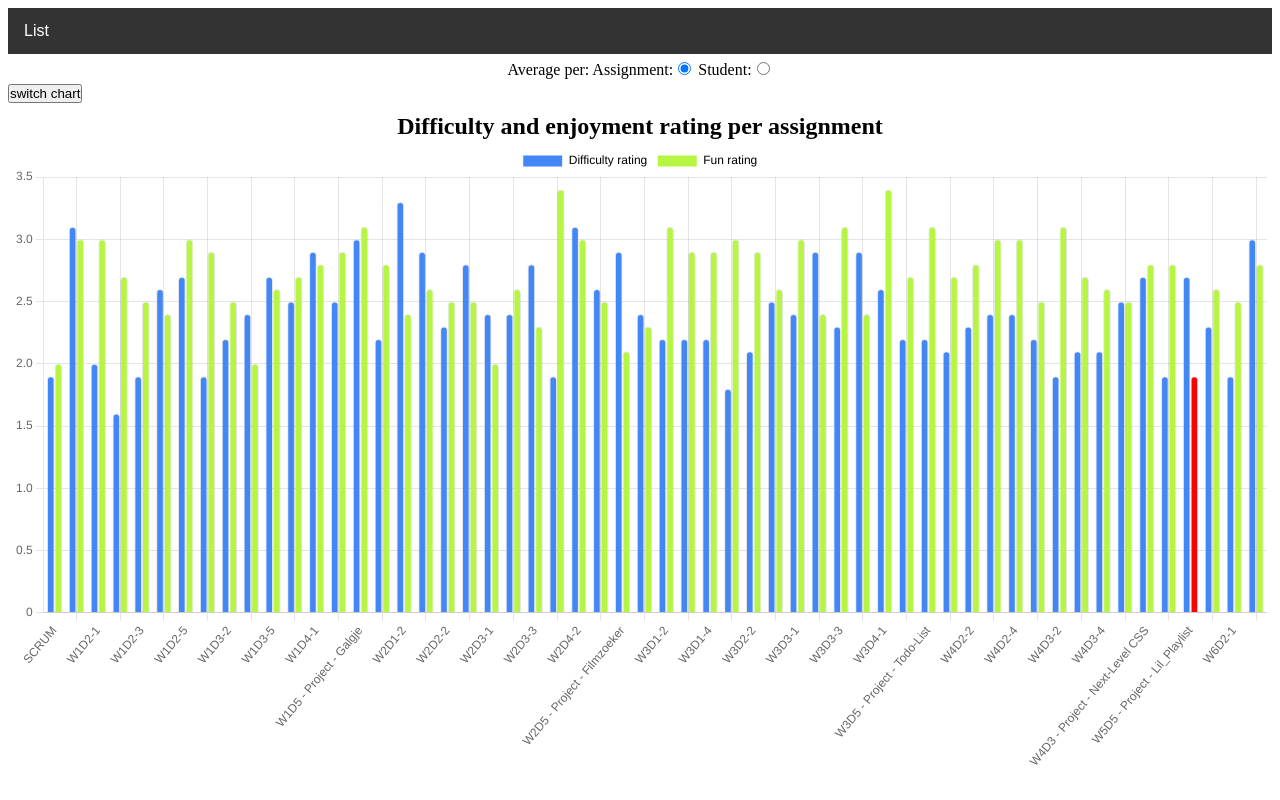
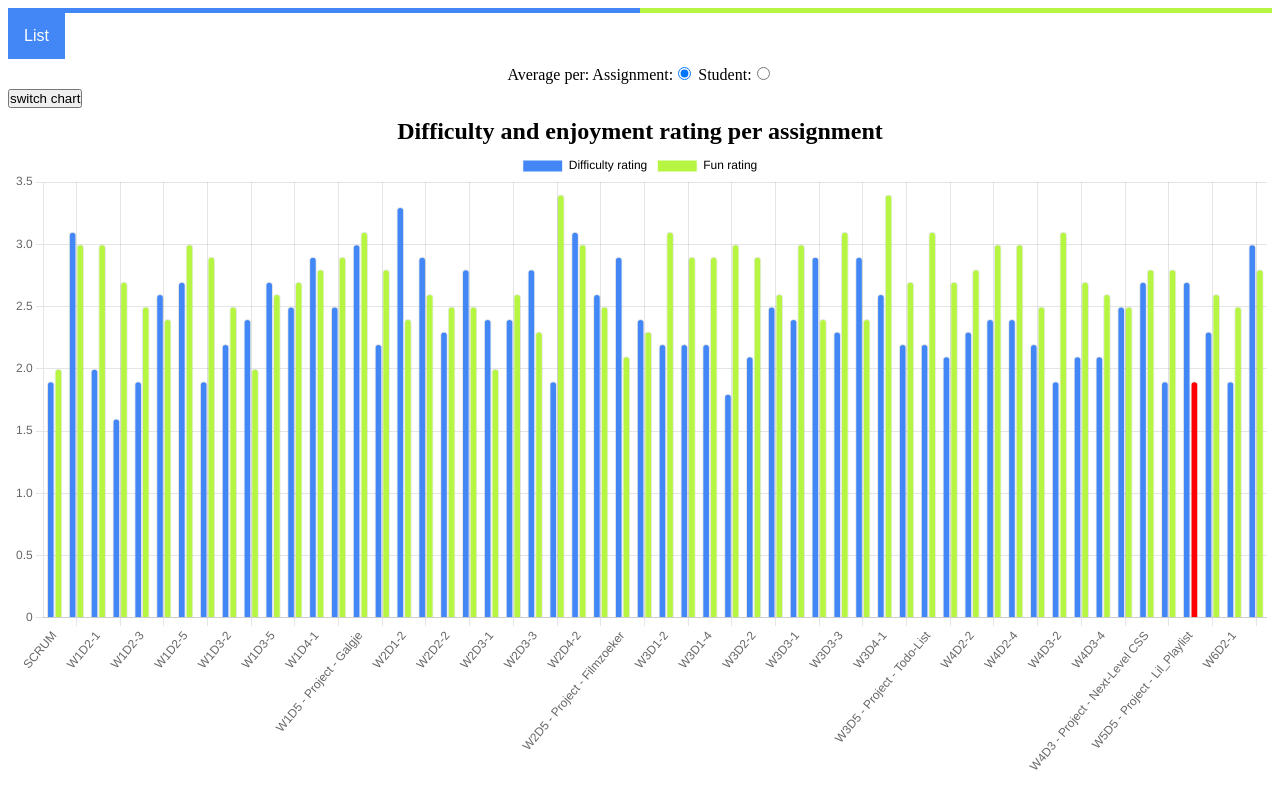
Before and after one commit to SamHogenbirk/eindopdracht, a React (Create React App) app in the folder my-app/: page / in a window 1280 px wide. Built offline with nearby package versions, Linux system fonts and the light colour scheme.

Commit message:
added css

```diff
--- a/my-app/src/components/Navbar.js
+++ b/my-app/src/components/Navbar.js
@@ -10,8 +10,9 @@ const Navbar = () => {
     return (
         <>
             <div className="navbar">
+                <div className="border-top"></div>
                 <div className="dropdown">
-                    <button className="dropbtn">List
+                    <button className="dropbtn-list">List
                         <i className="fa fa-caret-down"></i>
                     </button>
                     <div>
--- a/my-app/src/styles/App.css
+++ b/my-app/src/styles/App.css
@@ -1,7 +1,13 @@
 .navbar {
   overflow: hidden;
-  background-color: #333;
   font-family: Arial;
+}
+
+.border-top {
+  position: relative;
+  width: 100%;
+  height: 5px;
+  background: linear-gradient(90deg, rgb(66, 135, 245) 50%, rgb(182, 245, 66) 50%);
 }
 
 .dropdown {
@@ -12,17 +18,17 @@
   display: block;
 }
 
-.dropbtn {
+.dropbtn-list {
   font-size: 16px;
   border: none;
   outline: none;
   color: white;
   padding: 14px 16px;
-  background-color: inherit;
+  background-color: rgb(66, 135, 245);
   font-family: inherit;
   margin: 0;
 }
-.dropbtn:hover {
+.dropbtn-list:hover {
   background-color: red;
 }
 
@@ -33,6 +39,22 @@
   min-width: 160px;
   box-shadow: 0px 8px 16px 0px rgba(0, 0, 0, 0.2);
   z-index: 1;
+}
+
+ul {
+  padding: 0px 3px 5px 3px;
+  margin-top: 0px;
+  width: -webkit-fit-content;
+  width: -moz-fit-content;
+  width: fit-content;
+  list-style-type: none;
+}
+
+.li-item {
+  display: inline-block;
+  width: 100%;
+  padding: 13px;
+  margin: 0px;
 }
 
 .chart {
--- a/my-app/src/styles/_navbar.scss
+++ b/my-app/src/styles/_navbar.scss
@@ -1,9 +1,17 @@
+@import "./variables";
+
 .navbar {
-
     overflow: hidden;
-    background-color: #333;
     font-family: Arial;
 
+}
+
+.border-top {
+    position: relative;
+
+    width: 100%;
+    height: 5px;
+    background: linear-gradient(90deg, $blue 50%, $green 50%);
 }
 
 .dropdown {
@@ -15,15 +23,16 @@
     }
 }
 
-.dropbtn {
+.dropbtn-list {
     font-size: 16px;
     border: none;
     outline: none;
     color: white;
     padding: 14px 16px;
-    background-color: inherit;
+    background-color: $blue;
     font-family: inherit;
     margin: 0;
+
 
     &:hover {
         background-color: red;
@@ -38,3 +47,17 @@
     box-shadow: 0px 8px 16px 0px rgba(0, 0, 0, 0.2);
     z-index: 1;
 }
+
+ul {
+    padding: 0px 3px 5px 3px;
+    margin-top: 0px;
+    width: fit-content;
+    list-style-type: none;
+}
+
+.li-item {
+    display: inline-block;
+    width: 100%;
+    padding: 13px;
+    margin: 0px;
+}
--- /dev/null
+++ b/my-app/src/styles/_variables.scss
@@ -0,0 +1,2 @@
+$blue: rgb(66, 135, 245);
+$green: rgb(182, 245, 66);
--- /dev/null
+++ b/my-app/src/styles/variables.css
@@ -0,0 +1 @@
+/*# sourceMappingURL=variables.css.map */
```
Also changed, not shown: my-app/src/styles/App.scss (+2 -14 lines), 2 other files (tests, documents, lock files or other folders).
